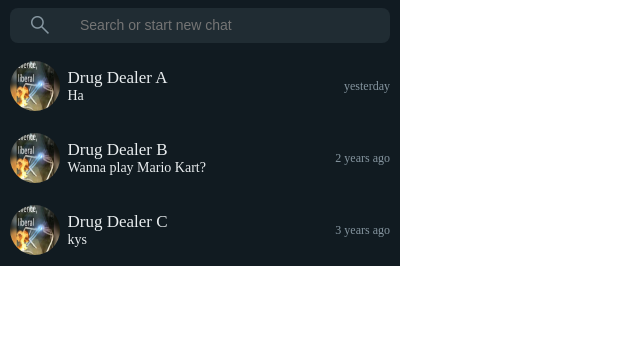
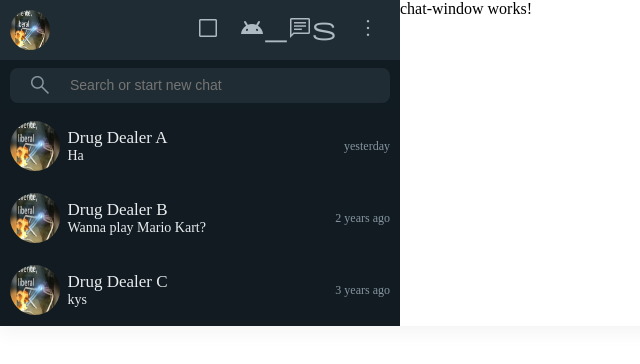
Before and after one commit to Anthony1x/chat-harder, an Angular app: page / in a window 1280 px wide. Shown: the top 364 px of the page, without its empty margins (0-640 px from the left). Built offline with nearby package versions, Linux system fonts and the light colour scheme.

Commit message:
Finalize Sidebar Header

```diff
--- a/src/app/app.component.html
+++ b/src/app/app.component.html
@@ -1,4 +1,10 @@
 <div class="app">
+  <div class="sidebar">
+    <ch-sidebar-top></ch-sidebar-top>
     <ch-search></ch-search>
     <ch-chats-overview></ch-chats-overview>
+  </div>
+  <div class="content">
+    <ch-chat-window></ch-chat-window>
+  </div>
 </div>
--- a/src/app/app.component.scss
+++ b/src/app/app.component.scss
@@ -1,3 +1,4 @@
-/*.app {
+.app {
+  display: flex;
     box-shadow: 0 6px 18px rgba(11, 20, 26, .05)
-}*/
+}
--- a/src/app/app.module.ts
+++ b/src/app/app.module.ts
@@ -6,9 +6,11 @@ import { AppComponent } from './app.component';
 import { ChatsOverviewComponent } from './chats-overview/chats-overview.component';
 import { ChatWindowComponent } from './chat-window/chat-window.component';
 import { SearchComponent } from './search/search.component';
+import { SidebarTopComponent } from './sidebar-top/sidebar-top.component';
+import { ChatWindowHeaderComponent } from './chat-window-header/chat-window-header.component';
 
 @NgModule({
-  declarations: [AppComponent, ChatsOverviewComponent, ChatWindowComponent, SearchComponent],
+  declarations: [AppComponent, ChatsOverviewComponent, ChatWindowComponent, SearchComponent, SidebarTopComponent, ChatWindowHeaderComponent],
   imports: [BrowserModule, AppRoutingModule],
   providers: [],
   bootstrap: [AppComponent],
--- /dev/null
+++ b/src/app/chat-window-header/chat-window-header.component.html
@@ -0,0 +1 @@
+<p>chat-window-header works!</p>
--- /dev/null
+++ b/src/app/chat-window-header/chat-window-header.component.ts
@@ -0,0 +1,15 @@
+import { Component, OnInit } from '@angular/core';
+
+@Component({
+  selector: 'ch-chat-window-header',
+  templateUrl: './chat-window-header.component.html',
+  styleUrls: ['./chat-window-header.component.scss']
+})
+export class ChatWindowHeaderComponent implements OnInit {
+
+  constructor() { }
+
+  ngOnInit(): void {
+  }
+
+}
--- a/src/app/chats-overview/chats-overview.component.scss
+++ b/src/app/chats-overview/chats-overview.component.scss
@@ -10,6 +10,7 @@ nav {
 	width: 25em;
 	color: #e9edef;
 	background-color: #111b21;
+  cursor: pointer;
 
 	:hover {
 		background-color: #202c33;
@@ -49,9 +50,3 @@ nav {
 
 	color: #8696a0;
 }
-
-img {
-	height: 50px;
-	width: 50px;
-	border-radius: 50%;
-}
--- a/src/app/search/search.component.scss
+++ b/src/app/search/search.component.scss
@@ -12,7 +12,7 @@ $search-unfocused: #8696a0;
 input {
     border-radius: 0 8px 8px 0;
     border: none;
-    padding-left: 10px;
+    //padding-left: 10px;
     background-color: #202C33;
     height: 35px;
     width: 80%;
--- /dev/null
+++ b/src/app/sidebar-top/sidebar-top.component.html
@@ -0,0 +1,8 @@
+<div class="container">
+  <img src="assets/img/cover5.jpg" alt="">
+  <div class="icons">
+    <span class="material-symbols-outlined">check_box_outline_blank</span>
+    <span class="material-symbols-outlined">android_messages</span>
+    <span class="material-symbols-outlined">more_vert</span>
+  </div>
+</div>
--- /dev/null
+++ b/src/app/sidebar-top/sidebar-top.component.scss
@@ -0,0 +1,30 @@
+.container {
+  display: flex;
+  height: 60px;
+  width: 25em;
+  background-color: #202C33;
+  align-items: center;
+  justify-content: space-between;
+
+  * {
+    margin: 0 10px;
+  }
+}
+
+span{
+  color: #aebac1;
+  font-size: 1.5em;
+  cursor: pointer;
+}
+
+img {
+  width: 40px;
+  height: 40px;
+}
+
+.material-symbols-outlined {
+  font-variation-settings: 'FILL' 0,
+  'wght' 400,
+  'GRAD' 0,
+  'opsz' 48
+}
--- /dev/null
+++ b/src/app/sidebar-top/sidebar-top.component.ts
@@ -0,0 +1,15 @@
+import { Component, OnInit } from '@angular/core';
+
+@Component({
+  selector: 'ch-sidebar-top',
+  templateUrl: './sidebar-top.component.html',
+  styleUrls: ['./sidebar-top.component.scss']
+})
+export class SidebarTopComponent implements OnInit {
+
+  constructor() { }
+
+  ngOnInit(): void {
+  }
+
+}
--- a/src/styles.scss
+++ b/src/styles.scss
@@ -8,3 +8,9 @@
 body{
     //background-color: #0a1014
 }
+
+img {
+	height: 50px;
+	width: 50px;
+	border-radius: 50%;
+}
```
Also changed, not shown: src/app/chat-window-header/chat-window-header.component.scss (added), 2 other files (tests, documents, lock files or other folders).
